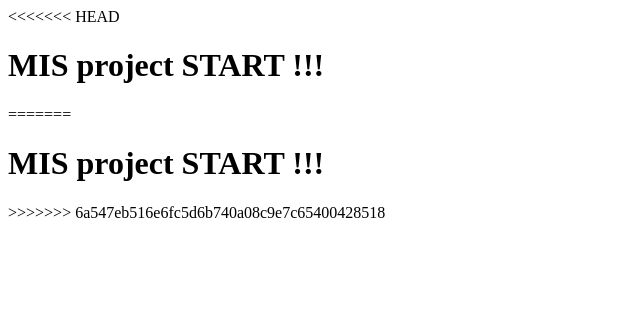
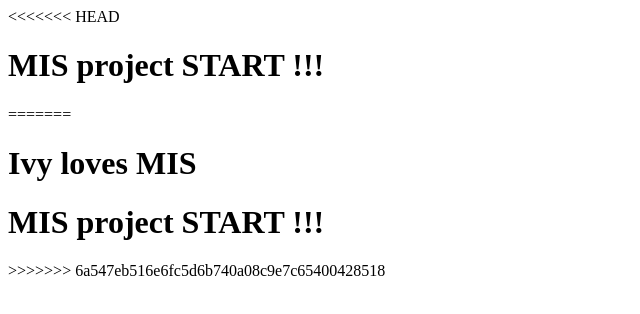
Before and after one commit to luan719/mis, a plain HTML site: page project start.html in a window 1280 px wide. Shown: the whole page, without its empty margins (0-640 px from the left). Drawn offline with Linux system fonts and the light colour scheme.

Commit message:
Ivy commited

```diff
--- a/project start.html
+++ b/project start.html
@@ -14,7 +14,7 @@
 
 <<<<<<< HEAD
 	<h1>MIS project START !!!</h1>
-=======
+======= <h1>Ivy loves MIS</h1>
 	<h1>MIS project START !!!</h1>
 >>>>>>> 6a547eb516e6fc5d6b740a08c9e7c65400428518
 
```
